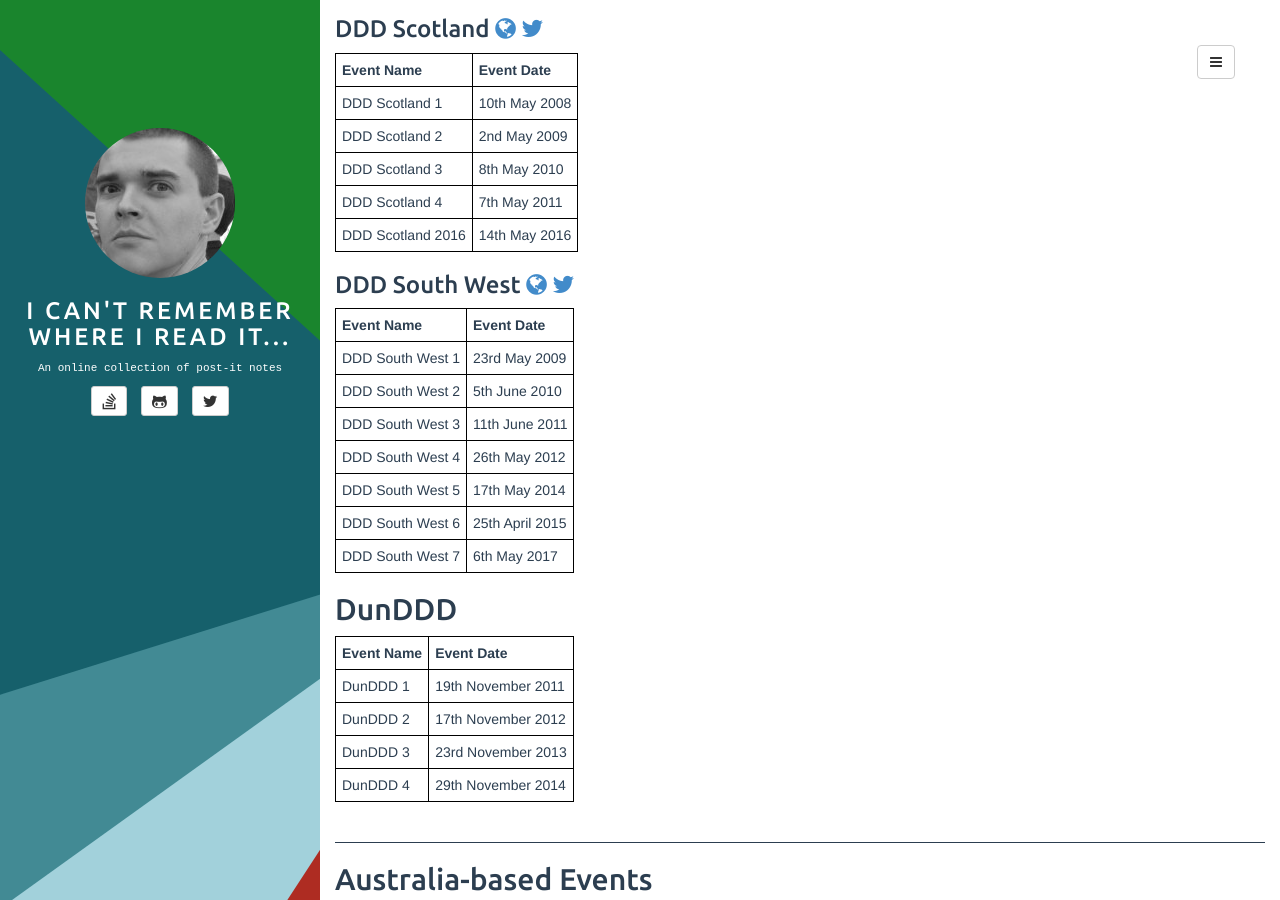
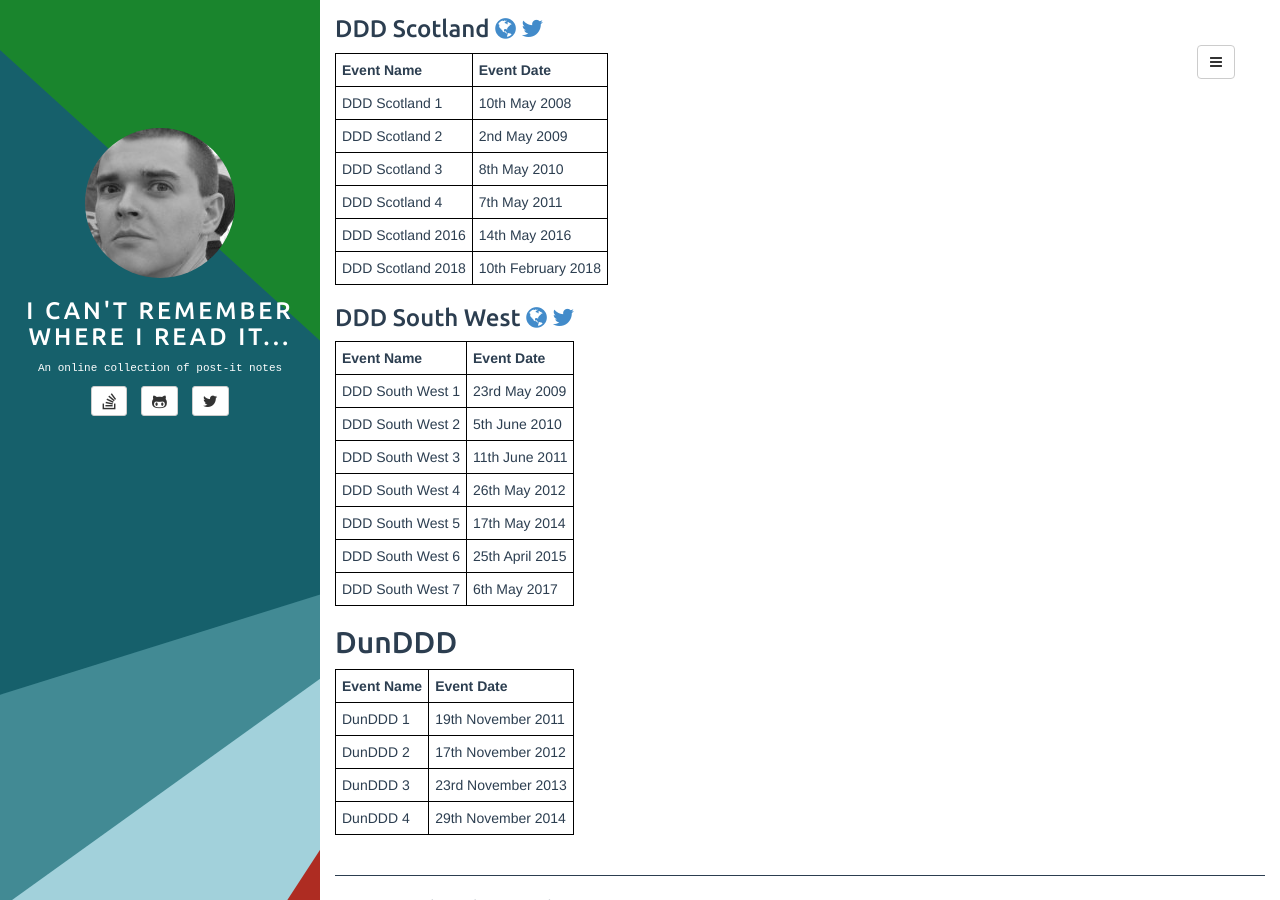
Before and after one commit to adrianbanks/adrianbanks.github.io, a Jekyll site: the page built from ddd.md, in a window 1280 px wide and 900 px high, scrolled down 2017 px. Built offline with Jekyll 4.4.1, drawn with Linux system fonts in a browser that asks for light colours.

Commit message:
Add DDD Scotland 2018

```diff
--- a/ddd.md
+++ b/ddd.md
@@ -92,13 +92,14 @@ There have been many Developer! Developer! Developer! events over the years, spr
 
 ### DDD Scotland [<i class="fa fa-globe"></i>](http://ddd.scot) [<i class="fa fa-twitter"></i>](https://twitter.com/dddscot)
 
-| **Event Name**    | **Event Date** |
-| ----------------- | -------------- |
-| DDD Scotland 1    | 10th May 2008  |
-| DDD Scotland 2    | 2nd May 2009   |
-| DDD Scotland 3    | 8th May 2010   |
-| DDD Scotland 4    | 7th May 2011   |
-| DDD Scotland 2016 | 14th May 2016  |
+| **Event Name**    | **Event Date**     |
+| ----------------- | ------------------ |
+| DDD Scotland 1    | 10th May 2008      |
+| DDD Scotland 2    | 2nd May 2009       |
+| DDD Scotland 3    | 8th May 2010       |
+| DDD Scotland 4    | 7th May 2011       |
+| DDD Scotland 2016 | 14th May 2016      |
+| DDD Scotland 2018 | 10th February 2018 |
 {:.mdtable}
 
 ### DDD South West [<i class="fa fa-globe"></i>](http://www.dddsouthwest.com) [<i class="fa fa-twitter"></i>](https://twitter.com/dddsouthwest)
```
